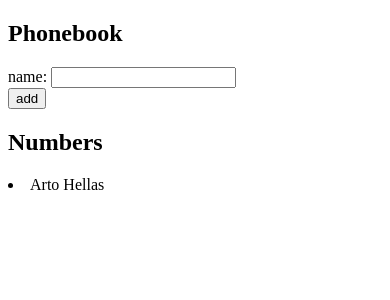
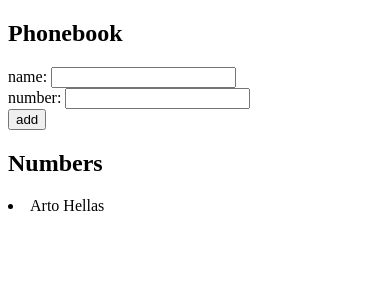
Before and after one commit to Thizh/FullStackOpen, a React app in the folder part2/The Phonebook/: page / in a window 390 px wide. Shown: the top 300 px of the page. Built offline with nearby package versions, Linux system fonts and the light colour scheme; the HTML template or start-up script is replaced by a standard one.

Commit message:
the phonebook step 3

```diff
--- a/part2/The Phonebook/src/App.jsx
+++ b/part2/The Phonebook/src/App.jsx
@@ -5,11 +5,13 @@
     { name: 'Arto Hellas' }
   ]);
   const [newName, setNewName] = useState('');
+  const [newNumber, setNewNumber] = useState('');
 
-  const addName = (event) => {
+  const addDetails = (event) => {
     event.preventDefault();
     const nameObject = {
-      name: newName
+      name: newName,
+      number: newNumber
     };
 
     const nameExists = persons.some(person => person.name === newName);
@@ -19,6 +21,7 @@
     } else {
       setPersons(persons.concat(nameObject));
       setNewName('');
+      setNewNumber('');
     }
   }
 
@@ -26,20 +29,23 @@
     setNewName(event.target.value)
   }
 
+  const handleNumberChange = (event) => {
+    setNewNumber(event.target.value)
+  }
+
   return (
     <div>
       <h2>Phonebook</h2>
-      <form onSubmit={addName}>
-        <div>
-          name: <input value={newName} onChange={handleNameChange} />
-        </div>
+      <form onSubmit={addDetails}>
+        <div>name: <input value={newName} onChange={handleNameChange} /></div>
+        <div>number: <input value={newNumber} onChange={handleNumberChange} /></div>
         <div>
           <button type="submit">add</button>
         </div>
       </form>
       <h2>Numbers</h2>
       {persons.map(person => (
-        <li key={person.name}>{person.name}</li>
+        <li key={person.name}>{person.name} {person.number}</li>
       ))}
     </div>
   )
```
